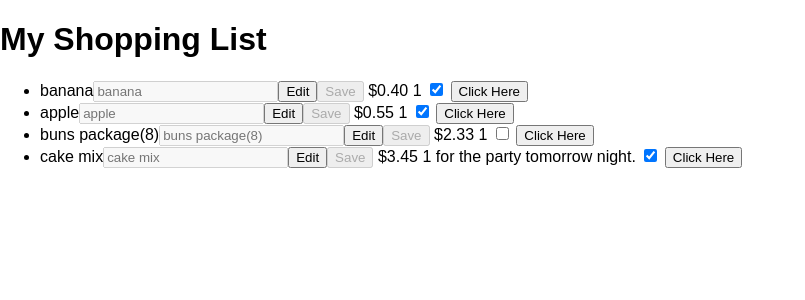
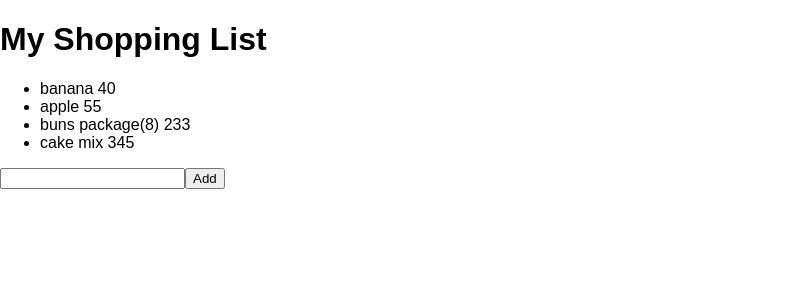
Before and after one commit to sdserage/noDatabaseProject, a React (Create React App) app in the folder app/: page / in a window 1280 px wide. Shown: the top 300 px of the page, without its empty margins (0-805 px from the left). Built offline with nearby package versions, Linux system fonts and the light colour scheme.

Commit message:
Successfully created a list that can append Items. Will implement node functionality in order to acheive NVP. Will add CSS. Will implement other features once minimum requirements are acheived.

```diff
--- a/app/src/App.js
+++ b/app/src/App.js
@@ -1,14 +1,40 @@
 import React, { Component } from 'react';
-//import logo from './logo.svg';
 import './App.css';
+
+// Models
+//import {createNewItem} from './models/Item';
 
 // Components
 import ShoppingList from './components/ShoppingList';
+import AddItem from './components/AddItem';
+
+// Test Data
+import testList from './components/testList.js';
 
 class App extends Component {
+  constructor(){
+    super();
+    this.state = {
+      shoppingList: testList
+    }
+    this.addItem=this.addItem.bind(this);
+  }
+
+  addItem(item){
+    let shoppingListCopy = this.state.shoppingList;
+    shoppingListCopy.push(item);
+    this.setState({
+      shoppingList: shoppingListCopy
+    });
+  }
+
   render() {
     return (
-      <ShoppingList/>
+      <div className="app-wrapper">
+        <h1>My Shopping List</h1>
+        <ShoppingList list={this.state.shoppingList}/>
+        <AddItem addItem={this.addItem}/>
+      </div>
     );
   }
 }
--- /dev/null
+++ b/app/src/components/AddItem.js
@@ -0,0 +1,36 @@
+import React, {Component} from 'react';
+// Models
+import {createNewItem} from '../models/Item';
+
+export default class AddItem extends Component{
+  constructor(){
+    super();
+    this.state={
+      inputValue:"",
+      counter:4
+    }
+    this.add=this.add.bind(this);
+  }
+
+  handleChange(val){
+    this.setState({
+      inputValue: val
+    })
+  }
+
+  add(){
+    let newItem = createNewItem(5, this.state.inputValue);
+    this.props.addItem(newItem);
+  }
+
+  render(){
+    return(
+      <div className="add-item">
+        <input type="text"
+        onChange={e=>this.handleChange(e.target.value)}
+        />
+        <button onClick={this.add}>Add</button>
+      </div>
+    )
+  };
+};
--- a/app/src/components/ShoppingList.js
+++ b/app/src/components/ShoppingList.js
@@ -1,62 +1,32 @@
 import React, {Component} from 'react';
 
-// Models
-import {createNewItem} from '../models/Item';
-
-// Components
-import ShoppingItem from './ShoppingItem';
-
-// Test Data
-import testList from './testList.js';
-
-class ShoppingList extends Component {
+export default class ShoppingList extends Component {
   constructor(){
     super();
-    this.state = {
-      itemList:testList
+    this.state={
+      list: []
+    };
   }
-    this.updateItem=this.updateItem.bind(this);
+  componentWillMount(){
+    this.setState({
+      list: this.props.list
+    });
   }
-
-  addItem(name){
-    let newItem = createNewItem(name);
-    let itemListCopy = this.state.itemList;
-    itemListCopy.push(newItem);
+  componentWillReceiveProps(nextProps){
     this.setState({
-      itemList: itemListCopy
+      list: nextProps.list
     })
   }
-
-  updateItem(updatedItem){
-    let copyItemList = this.state.itemList;
-    let itemIndex = copyItemList.findIndex(item => item.id === updatedItem.id);
-    copyItemList.splice(itemIndex, 1, updatedItem);
-    this.setState({
-      itemList:copyItemList
-    })
-  }
-
   render(){
     return(
-      <div>
-        <h1>My Shopping List</h1>
+
       <ul>
         {
-            this.state.itemList.map(item =>{
-              return (<ShoppingItem
-                id={item.id}
-                name={item.name}
-                price={item.price}
-                quantity={item.quantity}
-                notes={item.notes}
-                purchased={item.purchased}
-                updateItem={this.updateItem}/>)
+          this.state.list.map(item => {
+            return <li><span>{item.name} {item.price}</span></li>
           })
         }
       </ul>
-      </div>
     );
   }
-}
-
-export default ShoppingList;
+};
```
Lines whose indentation alone changed are shown as unchanged.
